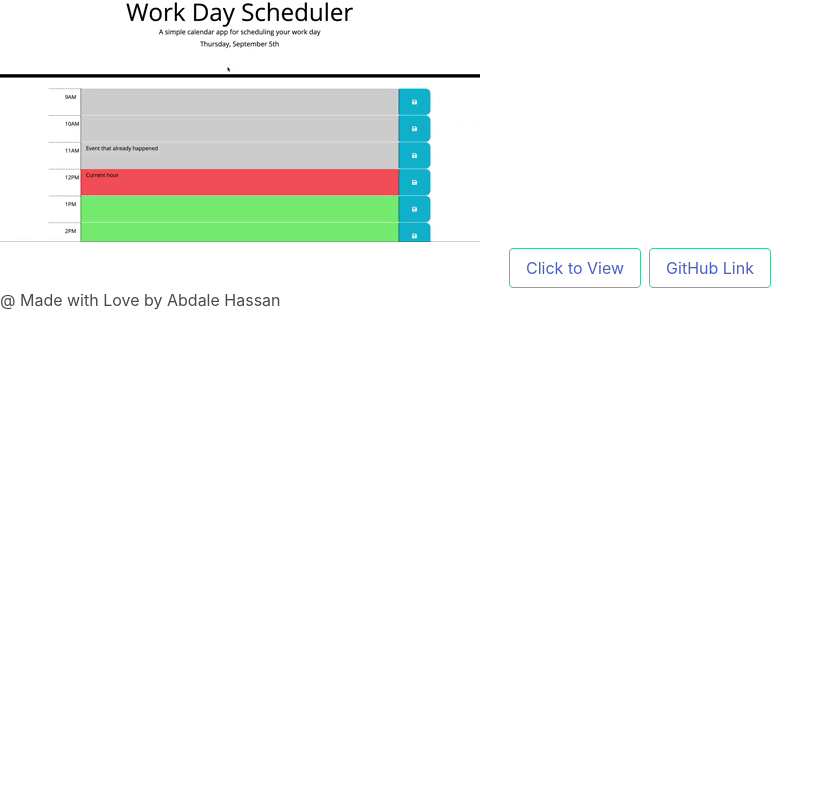
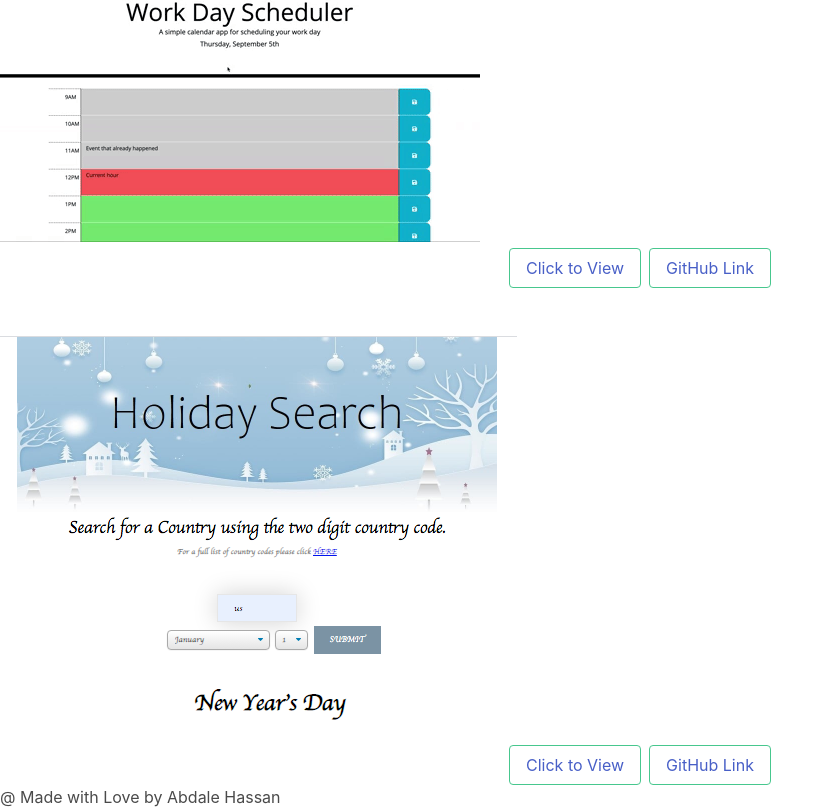
Before and after one commit to Abdale88/15_React_Portfolio, a React (Create React App) app in the folder react-portfolio/: page / in a window 1280 px wide. Shown: the part 1679-2488 px from the top of the page, without its empty margins (0-834 px from the left). Before the commit the page ends 1991 px from the top, so only its background shows below. Built offline with nearby package versions, Linux system fonts and the light colour scheme.

Commit message:
add a project 2 screenshot,link to the github, link to the deployed version and some bulma styling

```diff
--- a/react-portfolio/src/components/Project.js
+++ b/react-portfolio/src/components/Project.js
@@ -40,6 +40,15 @@ function Project() {
        </div>
       </figure>
 
+      <figure>
+        <h2 class="is-size-3 has-text-white">Holiday Search</h2>
+        <a class="holiday-search" href="https://gannacon.github.io/Project_1/" target="_blank"><img src={project1} alt="Holiday Search"/></a>
+        <div class="buttons is-centered">
+          <button class="button is-success is-outlined"><a href="https://gannacon.github.io/Project_1/" target="_blank">Click to View</a></button>
+          <button class="button is-success is-outlined"><a href="https://github.com/gannacon/Project_1" target="_blank">GitHub Link</a></button>
+       </div>
+      </figure>
+
 
     </div>
 
```
